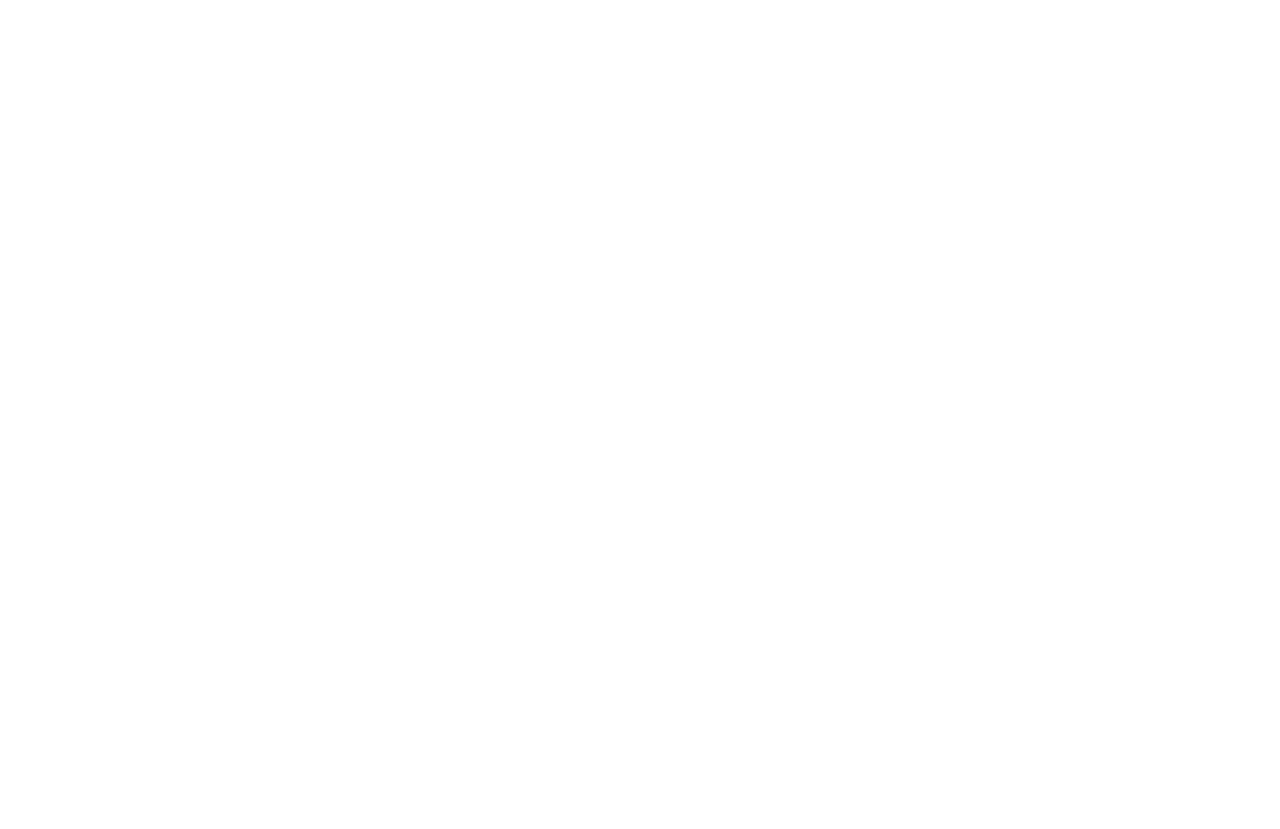
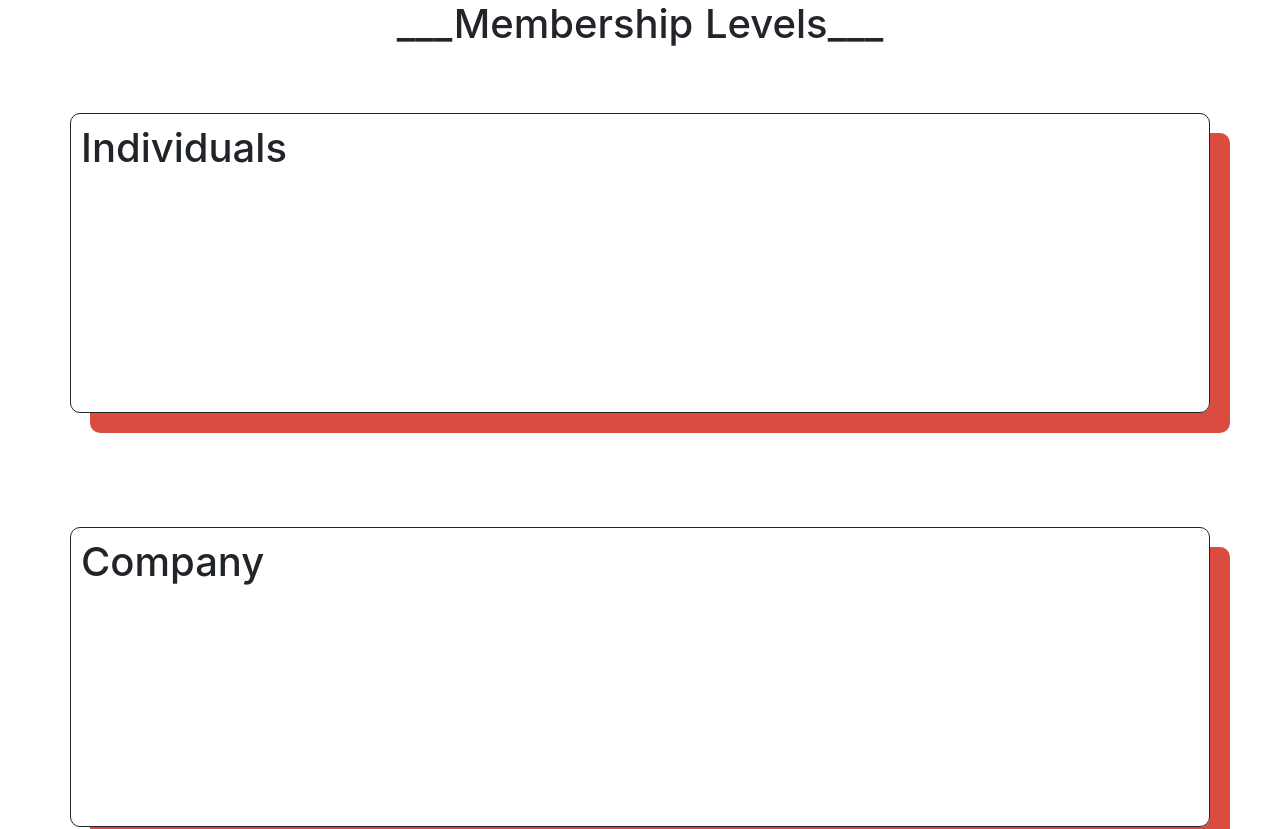
Before and after one commit to WildcherryBazzaire/HawaiianAngels, a Nuxt app: page /investors in a window 1280 px wide. Before the commit this address had no page. Shown: the top 829 px of the page. Before the commit the page ends 800 px from the top, so only its background shows below. Built offline with nearby package versions, Linux system fonts and the light colour scheme.

Commit message:
added the cards

```diff
--- /dev/null
+++ b/components/investors/levels.vue
@@ -0,0 +1,26 @@
+<template>
+  <b-col sm="12" class="main-card">
+    <h1>{{ header }}</h1>
+  </b-col>
+</template>
+
+<script>
+export default {
+  props: {
+    header: String
+  }
+}
+</script>
+
+<style>
+.main-card {
+  border: solid 1px;
+  border-radius: 10px;
+  box-shadow: 20px 20px #db4c40;
+  height: 300px;
+  margin-top: 5%;
+  margin-bottom: 5%;
+  padding: 10px;
+  width: 500px;
+}
+</style>
--- a/layouts/default.vue
+++ b/layouts/default.vue
@@ -1,8 +1,18 @@
 <template>
   <div>
-    <nuxt />
+    <Investors-Page></Investors-Page>
+    <!--<nuxt />-->
   </div>
 </template>
+
+<script>
+import investors from '@/pages/investors.vue'
+export default {
+  components: {
+    'Investors-Page': investors
+  }
+}
+</script>
 
 <style>
 html {
--- /dev/null
+++ b/pages/investors.vue
@@ -0,0 +1,27 @@
+<template>
+  <b-container>
+    <b-row>
+      <b-col>
+        <h1 class="d-flex justify-content-center">___Membership Levels___</h1>
+      </b-col>
+      <div class="w-100"></div>
+      <template v-for="x in header">
+        <Levels :key="x" :header="x"></Levels>
+      </template>
+    </b-row>
+  </b-container>
+</template>
+
+<script>
+import levels from '@/components/investors/levels.vue'
+export default {
+  components: {
+    Levels: levels
+  },
+  data() {
+    return {
+      header: ['Individuals', 'Company', 'Guests']
+    }
+  }
+}
+</script>
```
Also changed, not shown: 2 other files (tests, documents, lock files or other folders).
